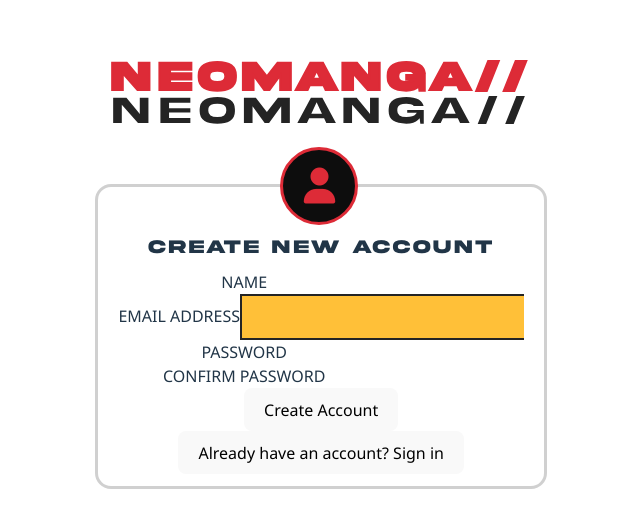
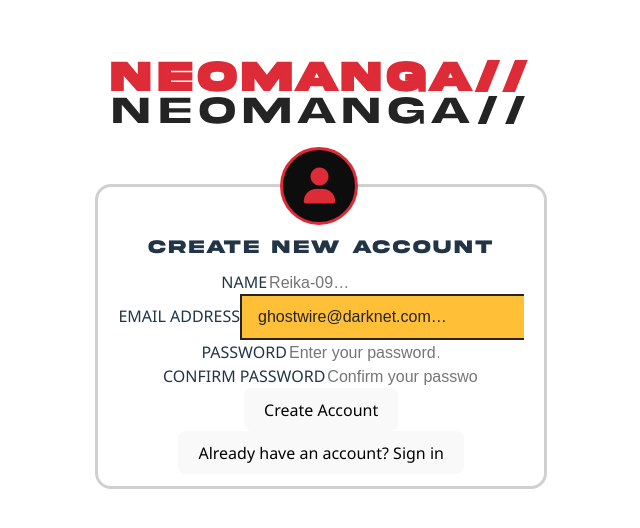
Before and after one commit to jpholdsworth/neomanga, a React (Vite) app: page /account-login in a window 1280 px wide. Shown: the part 112-640 px from the top of the page, without its empty margins (306-946 px from the left). Built offline with nearby package versions, Linux system fonts and the light colour scheme.

Commit message:
add class name for div with input and placeholders for all inputs to prompt the user to type

```diff
--- a/src/component/account.jsx
+++ b/src/component/account.jsx
@@ -48,12 +48,14 @@ export default function Account() {
                 <h1>{status === "new-account" ? "Create New Account" : "Sign in"}</h1>
                 <form onSubmit={handleSubmit} noValidate>
                     {status === "new-account" && (
-                        <div>
+                        <div className="input-container">
                             <label htmlFor="name">Name</label>
                             <input
+                              className="new-account-input"
                               type="text"
                               name="name"
                               id="name"
+                              placeholder="Reika-09…"
                               value={formData.name}
                               onChange={handleChange}
                               required
@@ -61,36 +63,42 @@ export default function Account() {
                             />
                         </div>
                     )}
-                    <div>
+                    <div className="input-container">
                         <label htmlFor="email">Email Address</label>
                         <input
+                          className="new-account-input"
                           type="email"
                           name="email"
                           id="email"
+                          placeholder="ghostwire@darknet.com…"
                           value={formData.email}
                           onChange={handleChange}
                           required
                           autoComplete="email"
                         />
                     </div>
-                    <div>
+                    <div className="input-container">
                         <label htmlFor="password">Password</label>
                         <input
+                          className="new-account-input"
                           type="password"
                           name="password"
                           id="password"
+                          placeholder="Enter your password…"
                           value={formData.password}
                           onChange={handleChange}
                           required
                         />
                     </div>
                     {status === "new-account" && (
-                        <div>
+                        <div className="input-container">
                             <label htmlFor="confirmPassword">Confirm Password</label>
                             <input
+                              className="new-account-input"
                               type="password"
                               name="confirmPassword"
                               id="confirmPassword"
+                              placeholder="Confirm your password…"
                               value={formData.confirmPassword}
                               onChange={handleChange}
                               required
```
Lines whose indentation alone changed are shown as unchanged.
